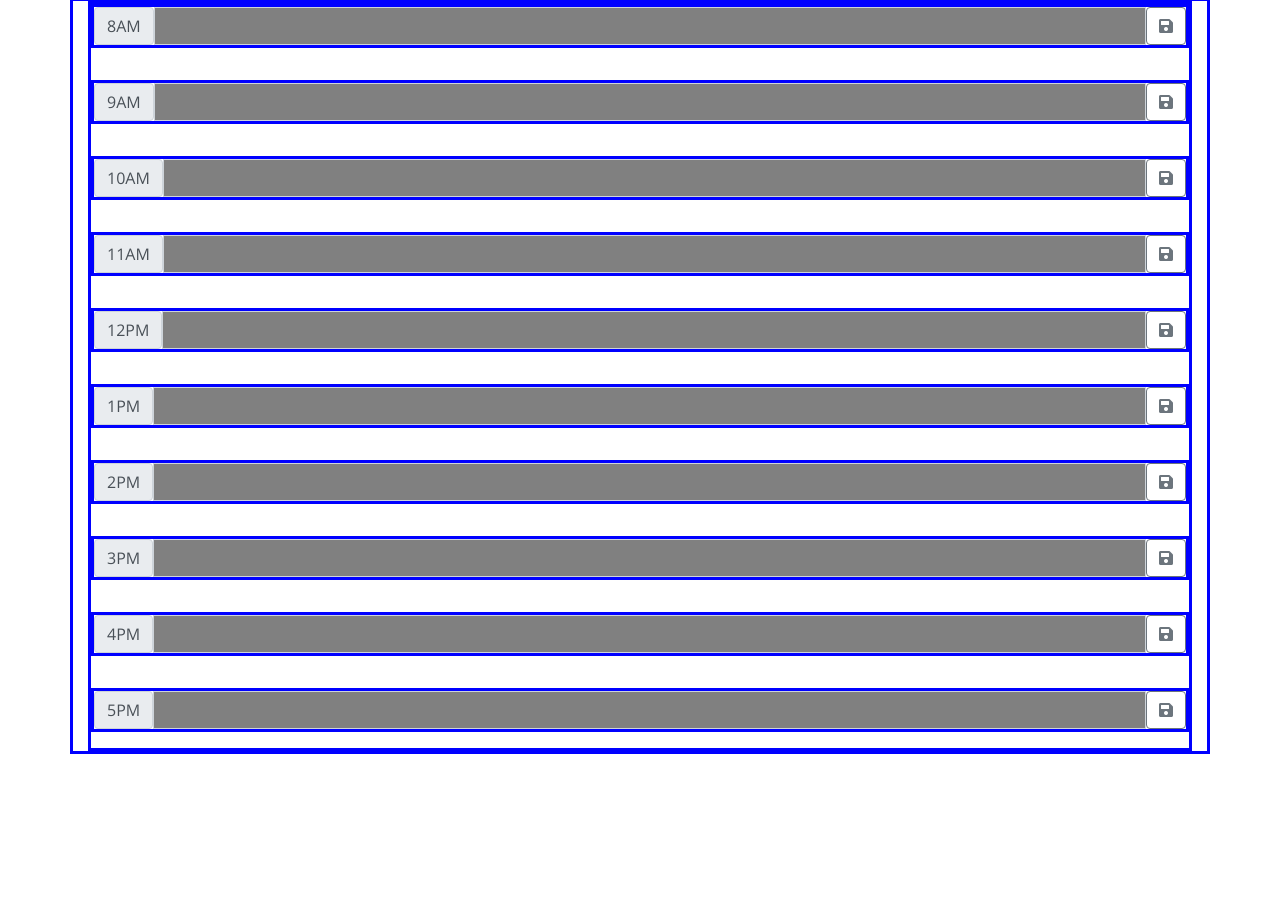
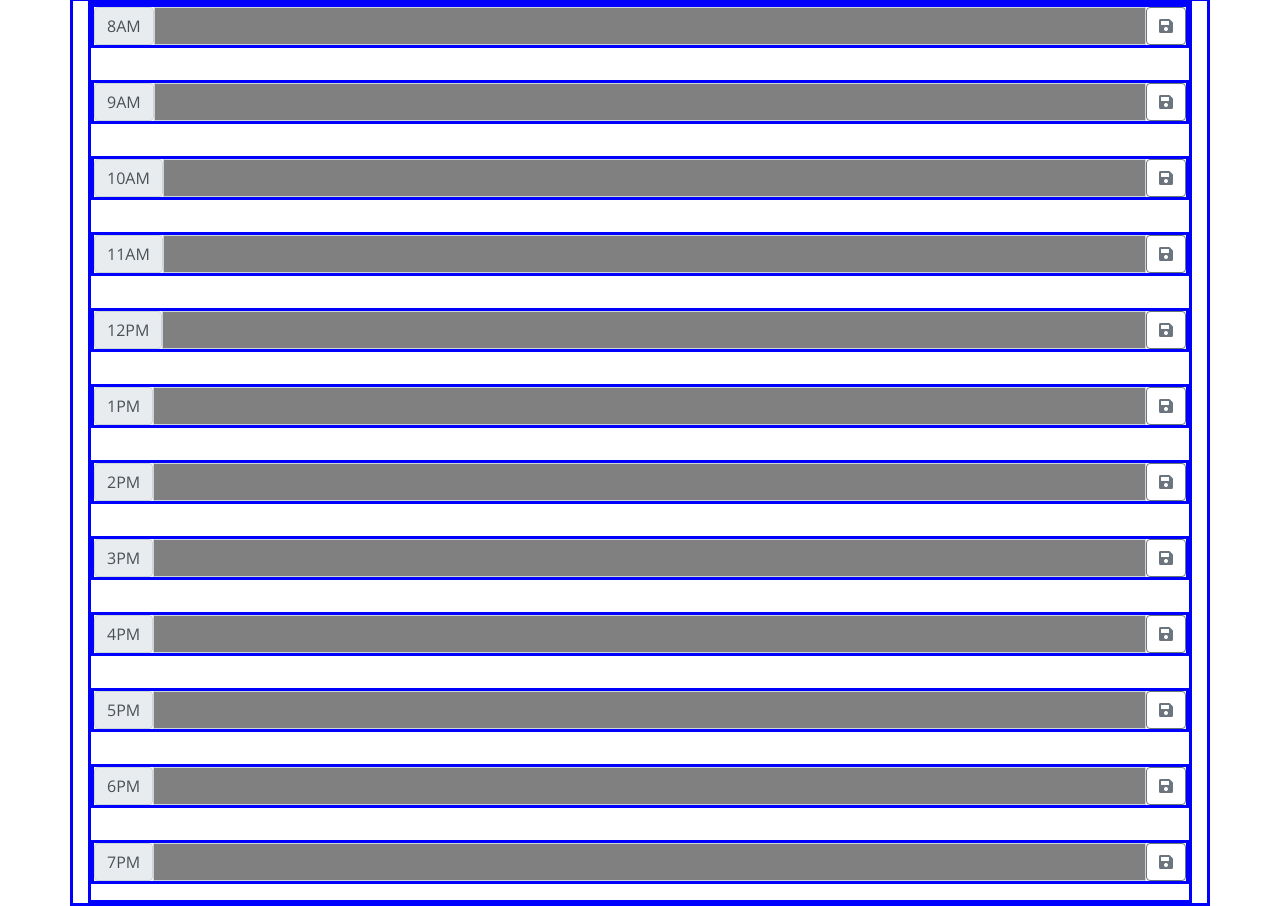
Before and after one commit to zakklikeslamps/Daily_Planner, a plain HTML site: page Develop/index.html in a window 1280 px wide. Shown: the part 338-1244 px from the top of the page. Before the commit the page ends 1092 px from the top, so only its background shows below. Drawn offline with nearby package versions, Linux system fonts and the light colour scheme.

Commit message:
NVM I lied. It's still not working right.

```diff
--- a/Develop/Assets/js/script.js
+++ b/Develop/Assets/js/script.js
@@ -13,6 +13,8 @@ $(document).ready(function () {
         "3": "",
         "4": "",
         "5": "",
+        "6": "",
+        "7": "",
     }
 
 
@@ -58,35 +60,46 @@ $(document).ready(function () {
     });
 
     $("#btn1").click(function () {
-        var content = $("#slot1").val();
+        var content = $("#slot13").val();
         slots[1] = content
         localStorage.setItem(1, JSON.stringify(content));
     });
 
     $("#btn2").click(function () {
-        var content = $("#slot2").val();
+        var content = $("#slot14").val();
         slots[2] = content
         localStorage.setItem(2, JSON.stringify(content));
     });
 
     $("#btn3").click(function () {
-        var content = $("#slot3").val();
+        var content = $("#slot15").val();
         slots[3] = content
         localStorage.setItem(3, JSON.stringify(content));
     });
 
     $("#btn4").click(function () {
-        var content = $("#slot4").val();
+        var content = $("#slot16").val();
         slots[4] = content
         localStorage.setItem(4, JSON.stringify(content));
     });
 
     $("#btn5").click(function () {
-        var content = $("#slot5").val();
+        var content = $("#slot17").val();
         slots[5] = content
         localStorage.setItem(5, JSON.stringify(content));
     });
 
+    $("#bt6").click(function () {
+        var content = $("#slot18").val();
+        slots[6] = content
+        localStorage.setItem(6, JSON.stringify(content));
+    });
+
+    $("#bt7").click(function () {
+        var content = $("#slot19").val();
+        slots[7] = content
+        localStorage.setItem(7, JSON.stringify(content));
+    });
 
     //
     var storedData = JSON.parse(window.localStorage.getItem(8))
@@ -105,19 +118,25 @@ $(document).ready(function () {
     $('#slot12').val(storedData);
 
     var storedData = JSON.parse(window.localStorage.getItem(1))
-    $('#slot1').val(storedData);
+    $('#slot13').val(storedData);
 
     var storedData = JSON.parse(window.localStorage.getItem(2))
-    $('#slot2').val(storedData);
+    $('#slot14').val(storedData);
 
     var storedData = JSON.parse(window.localStorage.getItem(3))
-    $('#slot3').val(storedData);
+    $('#slot15').val(storedData);
 
     var storedData = JSON.parse(window.localStorage.getItem(4))
-    $('#slot4').val(storedData);
+    $('#slot16').val(storedData);
 
     var storedData = JSON.parse(window.localStorage.getItem(5))
-    $('#slot5').val(storedData);
+    $('#slot17').val(storedData);
+
+    var storedData = JSON.parse(window.localStorage.getItem(6))
+    $('#slot18').val(storedData);
+
+    var storedData = JSON.parse(window.localStorage.getItem(7))
+    $('#slot19').val(storedData);
 
     //Adds current moment in time UTC for moment.JS, then converts UTC to local time
     var date = moment.utc().format('YYYY-MM-DD HH:mm:ss');
@@ -146,21 +165,21 @@ $(document).ready(function () {
     //Color Coordination still not working right: only past hours show as gray.
     //hours past get a grey background
 
-    for (i = 8; i < 18; i++) {
+    for (i = 8; i < 20; i++) {
         var timeLog = "#slot" + i
-        console.log(timeLog)
+
 
         $(timeLog).css("background-color", "grey")
 
     }
 
     //hours that have yet to come get a green background
-    for (i = 8; i < 18; i++) {
+    for (i = 8; i < 20; i++) {
         var timeLog = "#slot" + i
 
         console.log(timeLog)
         if (i > now)
-            $(timeLog).css("background-color", "green")
+            $(timeLog).css("background-color", "green");
 
     }
 
--- a/Develop/index.html
+++ b/Develop/index.html
@@ -107,7 +107,22 @@
         <button class="btn btn-outline-secondary" id="btn5" type="button" id="button-addon2"><i
             class="fas fa-save"></i></button>
       </div>
-
+      <br>
+      <div id="6PM" class="input-group mb-3">
+        <span class="input-group-text">6PM</span>
+        <input type="text" class="form-control" id="slot18" aria-label="Recipient's username"
+          aria-describedby="button-addon2">
+        <button class="btn btn-outline-secondary" id="btn6" type="button" id="button-addon2"><i
+            class="fas fa-save"></i></button>
+      </div>
+      <br>
+      <div id="7PM" class="input-group mb-3">
+        <span class="input-group-text">7PM</span>
+        <input type="text" class="form-control" id="slot19" aria-label="Recipient's username"
+          aria-describedby="button-addon2">
+        <button class="btn btn-outline-secondary" id="btn7" type="button" id="button-addon2"><i
+            class="fas fa-save"></i></button>
+      </div>
 
     </div>
   </div>
```
